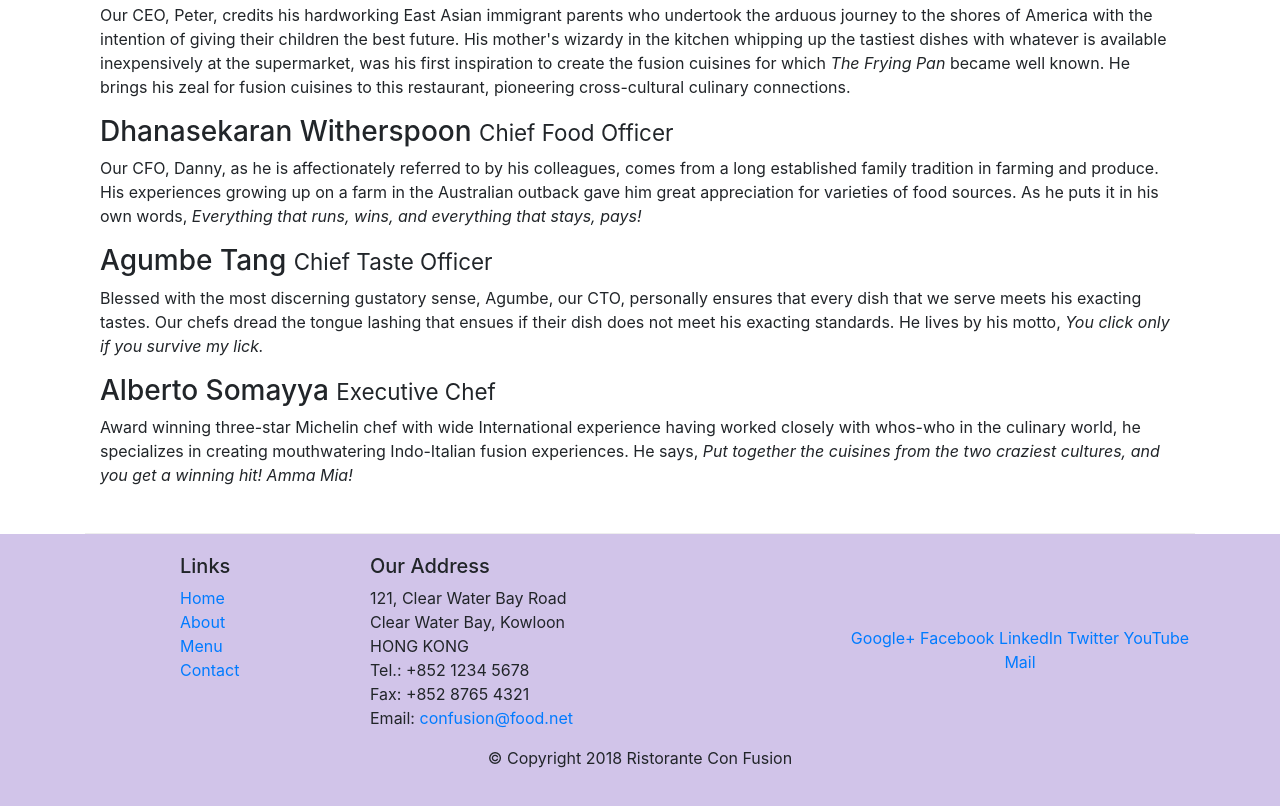
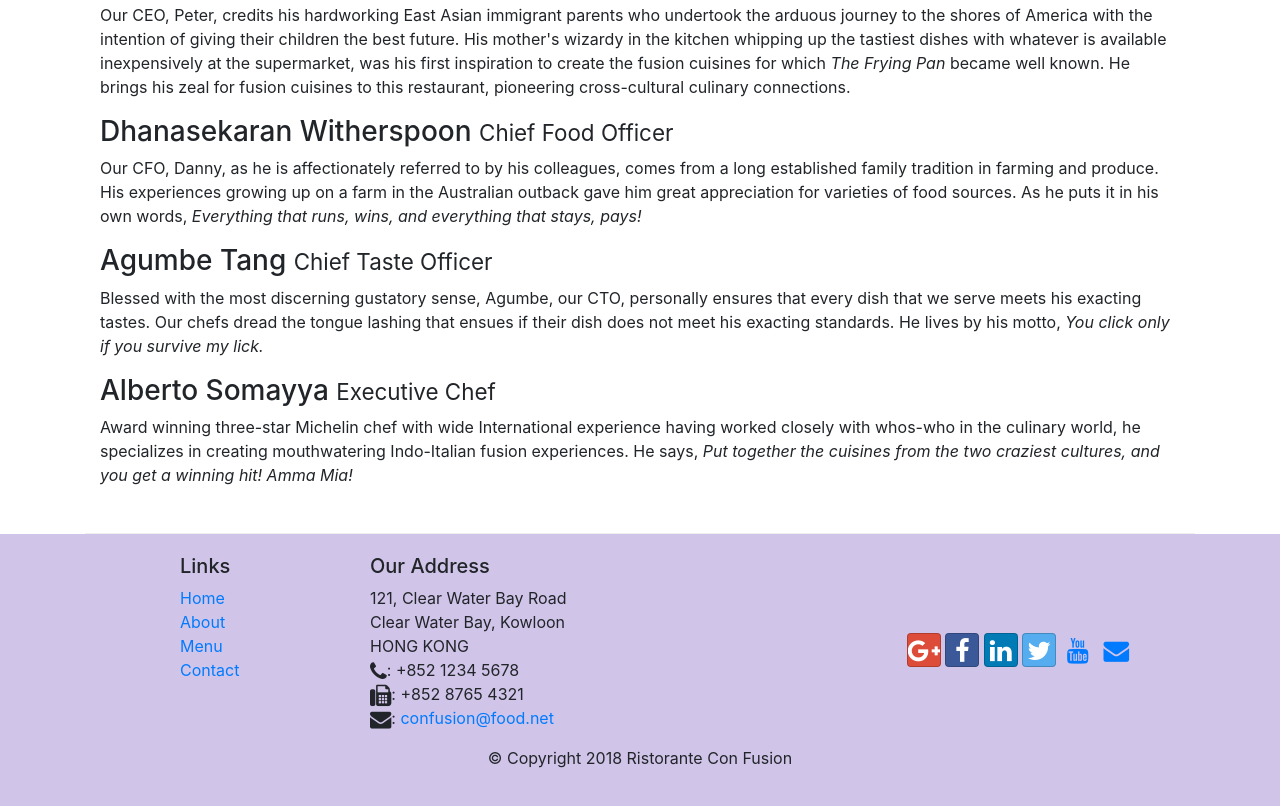
Before and after one commit to pratyush-pranav/bootstrap-4, a website: page aboutus.html in a window 1280 px wide. Shown: the part 980-1786 px from the top of the page. Drawn offline with nearby package versions, Linux system fonts and the light colour scheme.

Commit message:
Icon Fonts

```diff
--- a/aboutus.html
+++ b/aboutus.html
@@ -9,6 +9,8 @@
 
     <!-- Bootstrap CSS -->
     <link rel="stylesheet" href="node_modules/bootstrap/dist/css/bootstrap.min.css">
+    <link rel="stylesheet" href="node_modules/font-awesome/css/font-awesome.min.css">
+    <link rel="stylesheet" href="node_modules/bootstrap-social/bootstrap-social.css">
     <link rel="stylesheet" href="css/styles.css">
 
     <title>Ristorante Con Fusion: About Us</title>
@@ -24,10 +26,10 @@
             <a class="navbar-brand" href="./index.html">Ristorante Con Fusion</a>
             <div class="collapse navbar-collapse" id="NavBar">
                 <ul class="navbar-nav mr-auto">
-                    <li class="nav-item"><a class="nav-link" href="./index.html">Home</a></li>
-                    <li class="nav-item active"><a class="nav-link" href="#">AboutUs</a></li>
-                    <li class="nav-item"><a class="nav-link" href="#">Menu</a></li>
-                    <li class="nav-item"><a class="nav-link" href="#">Contact Us</a></li>
+                    <li class="nav-item"><a class="nav-link" href="./index.html"><span class="fa fa-home fa-lg"></span> Home</a></li>
+                    <li class="nav-item active"><a class="nav-link" href="#"><span class="fa fa-info fa-lg"></span> AboutUs</a></li>
+                    <li class="nav-item"><a class="nav-link" href="#"><span class="fa fa-list fa-lg"></span> Menu</a></li>
+                    <li class="nav-item"><a class="nav-link" href="#"><span class="fa fa-address-card fa-lg"></span> Contact Us</a></li>
                 </ul>
             </div>
         </div>
@@ -103,19 +105,19 @@
 		              121, Clear Water Bay Road<br>
 		              Clear Water Bay, Kowloon<br>
 		              HONG KONG<br>
-		              Tel.: +852 1234 5678<br>
-		              Fax: +852 8765 4321<br>
-		              Email: <a href="mailto:confusion@food.net">confusion@food.net</a>
+                      <i class="fa fa-phone fa-lg"></i>: +852 1234 5678<br>
+		              <i class="fa fa-fax fa-lg"></i>: +852 8765 4321<br>
+		              <i class="fa fa-envelope fa-lg"></i>: <a href="mailto:confusion@food.net">confusion@food.net</a>
 		           </address>
                 </div>
                 <div class="col-12 col-sm-4 align-self-center">
                     <div class="text-center">
-                        <a href="http://google.com/+">Google+</a>
-                        <a href="http://www.facebook.com/profile.php?id=">Facebook</a>
-                        <a href="http://www.linkedin.com/in/">LinkedIn</a>
-                        <a href="http://twitter.com/">Twitter</a>
-                        <a href="http://youtube.com/">YouTube</a>
-                        <a href="mailto:">Mail</a>
+                        <a class="btn btn-social-icon btn-google" href="http://google.com/+"><i class="fa fa-google-plus"></i></a>
+                        <a class="btn btn-social-icon btn-facebook" href="http://www.facebook.com/profile.php?id="><i class="fa fa-facebook"></i></a>
+                        <a class="btn btn-social-icon btn-linkedin" href="http://www.linkedin.com/in/"><i class="fa fa-linkedin"></i></a>
+                        <a class="btn btn-social-icon btn-twitter" href="http://twitter.com/"><i class="fa fa-twitter"></i></a>
+                        <a class="btn btn-social-icon btn-youtube" href="http://youtube.com/"><i class="fa fa-youtube"></i></a>
+                        <a class="btn btn-social-icon" href="mailto:"><i class="fa fa-envelope"></i></a>
                     </div>
                 </div>
            </div>
--- a/package.json
+++ b/package.json
@@ -15,6 +15,8 @@
   },
   "dependencies": {
     "bootstrap": "^4.0.0",
+    "bootstrap-social": "^5.1.1",
+    "font-awesome": "^4.7.0",
     "jquery": "^3.3.1",
     "popper.js": "^1.12.9"
   }
```
Also changed, not shown: index.html (+15 -13 lines), 1 other file.
